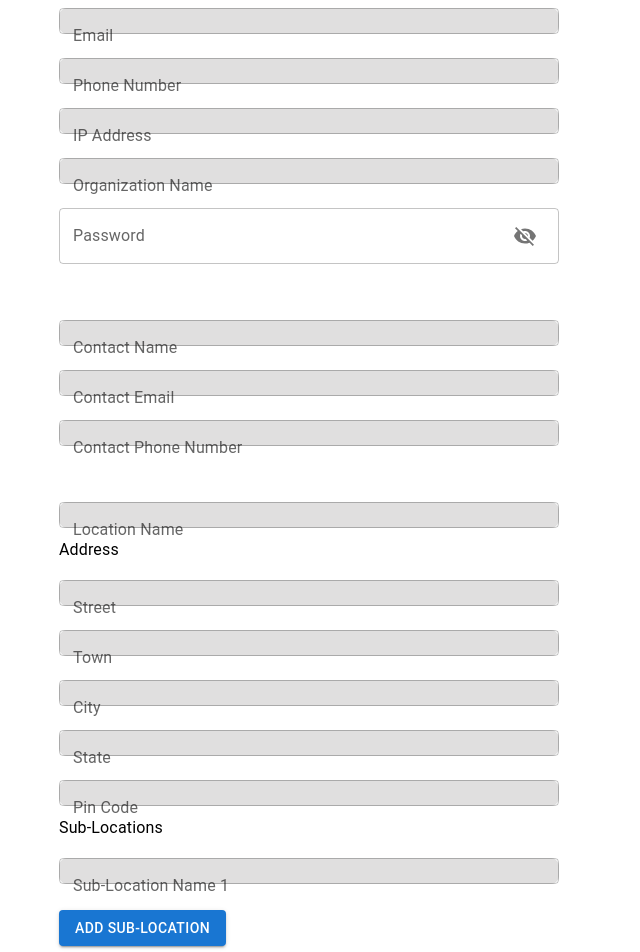
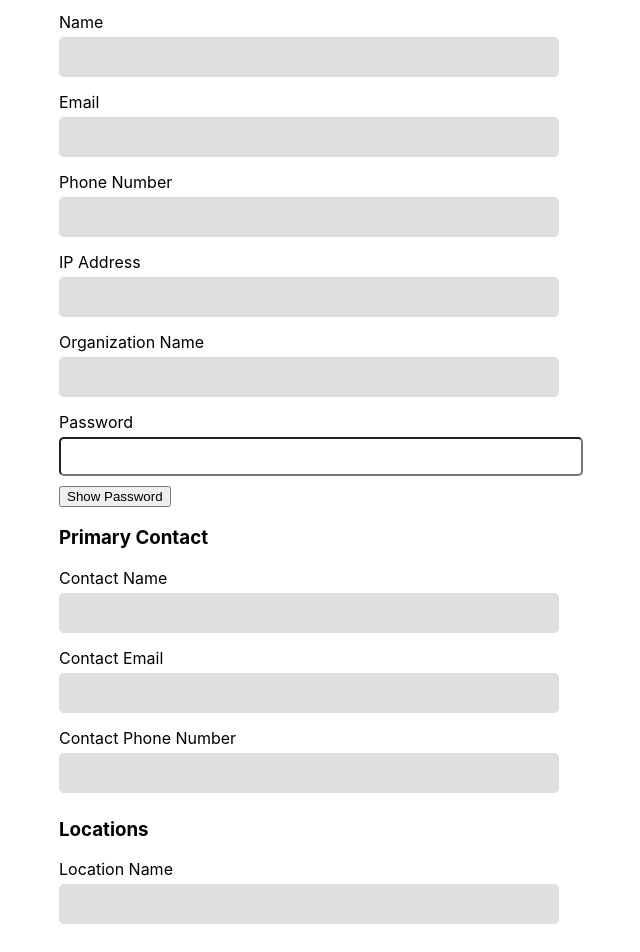
Before and after one commit to logical-mindsit-web/Admin-Website-Frontend, a React (Create React App) app: page /create-user in a window 1280 px wide. Shown: the part 120-1072 px from the top of the page, without its empty margins (331-971 px from the left). Built offline with nearby package versions, Linux system fonts and the light colour scheme.

Commit message:
User Change

```diff
--- a/src/DetailsUplode/CreateUserPage.js
+++ b/src/DetailsUplode/CreateUserPage.js
@@ -1,18 +1,8 @@
 import React, { useState } from "react";
+import { useNavigate } from "react-router-dom";
 import axios from "../utils/api";
-import {
-  TextField,
-  Button,
-  Typography,
-  IconButton,
-  InputAdornment,
-  Snackbar,
-  Alert,
-} from "@mui/material";
-import { Visibility, VisibilityOff } from "@mui/icons-material";
-import { useNavigate } from "react-router-dom";
 
-const CreateUser = () => {
+export default function CreateUser(){
   const [email, setEmail] = useState("");
   const [password, setPassword] = useState("");
   const [showPassword, setShowPassword] = useState(false);
@@ -22,8 +12,7 @@ const CreateUser = () => {
   const [organizationName, setOrganizationName] = useState("");
   const [primaryContactName, setPrimaryContactName] = useState("");
   const [primaryContactEmail, setPrimaryContactEmail] = useState("");
-  const [primaryContactPhoneNumber, setPrimaryContactPhoneNumber] =
-    useState("");
+  const [primaryContactPhoneNumber, setPrimaryContactPhoneNumber] = useState("");
   const [message, setMessage] = useState("");
   const [errors, setErrors] = useState({});
   const [snackbarOpen, setSnackbarOpen] = useState(false);
@@ -50,9 +39,7 @@ const CreateUser = () => {
 
   const handleSubLocationChange = (locationIndex, subLocationIndex, event) => {
     const newLocations = [...locations];
-    newLocations[locationIndex].subLocations[subLocationIndex][
-      event.target.name
-    ] = event.target.value;
+    newLocations[locationIndex].subLocations[subLocationIndex][event.target.name] = event.target.value;
     setLocations(newLocations);
   };
 
@@ -73,104 +60,41 @@ const CreateUser = () => {
     setLocations(newLocations);
   };
 
-  // Function to remove a specific location
   const removeLocation = (index) => {
     const newLocations = locations.filter((_, locIndex) => locIndex !== index);
     setLocations(newLocations);
   };
 
-  // Function to remove a specific sub-location
   const removeSubLocation = (locationIndex, subLocationIndex) => {
     const newLocations = [...locations];
-    newLocations[locationIndex].subLocations = newLocations[
-      locationIndex
-    ].subLocations.filter((_, subIndex) => subIndex !== subLocationIndex);
+    newLocations[locationIndex].subLocations = newLocations[locationIndex].subLocations.filter((_, subIndex) => subIndex !== subLocationIndex);
     setLocations(newLocations);
   };
 
   const validateFields = () => {
     const newErrors = {};
-    // Existing validations
     if (!name) newErrors.name = "Name is required";
-
-    // Email validations
-    if (!email || !/\S+@\S+\.\S+/.test(email))
-      newErrors.email = "Valid email is required";
-
-    // Phone number validations
-    if (!phoneNumber || !/^\d{10}$/.test(phoneNumber))
-      newErrors.phoneNumber = "Valid phone number is required (10 digits)";
-
-    // Location validations
+    if (!email || !/\S+@\S+\.\S+/.test(email)) newErrors.email = "Valid email is required";
+    if (!phoneNumber || !/^\d{10}$/.test(phoneNumber)) newErrors.phoneNumber = "Valid phone number is required (10 digits)";
     if (!IPAddress) newErrors.IPAddress = "IP Address is required";
-
-    // OrganizationName validations
-    if (!organizationName)
-      newErrors.organizationName = "Organization name is required";
-
-    // password
-    if (!password || password.length < 8)
-      newErrors.password = "Password must be at least 8 characters long";
-
-    // primaryContactName
-    if (!primaryContactName)
-      newErrors.primaryContactName = "Primary contact name is required";
-
-    // primaryContactEmail
-    if (!primaryContactEmail || !/\S+@\S+\.\S+/.test(primaryContactEmail)) {
-      newErrors.primaryContactEmail = "Valid primary contact email is required";
-    } else if (email === primaryContactEmail) {
-      newErrors.primaryContactEmail =
-        "Primary contact email must be different from the email";
-    }
-
-    // primaryContactPhoneNumber
-    if (
-      !primaryContactPhoneNumber ||
-      !/^\d{10}$/.test(primaryContactPhoneNumber)
-    ) {
-      newErrors.primaryContactPhoneNumber =
-        "Valid primary contact phone number is required (10 digits)";
-    } else if (phoneNumber === primaryContactPhoneNumber) {
-      newErrors.primaryContactPhoneNumber =
-        "Primary contact Number must be different from the PhoneNumber";
-    }
-
-    // Validate locations and sub-locations
+    if (!organizationName) newErrors.organizationName = "Organization name is required";
+    if (!password || password.length < 8) newErrors.password = "Password must be at least 8 characters long";
+    if (!primaryContactName) newErrors.primaryContactName = "Primary contact name is required";
+    if (!primaryContactEmail || !/\S+@\S+\.\S+/.test(primaryContactEmail)) newErrors.primaryContactEmail = "Valid primary contact email is required";
+    else if (email === primaryContactEmail) newErrors.primaryContactEmail = "Primary contact email must be different from the email";
+    if (!primaryContactPhoneNumber || !/^\d{10}$/.test(primaryContactPhoneNumber)) newErrors.primaryContactPhoneNumber = "Valid primary contact phone number is required (10 digits)";
+    else if (phoneNumber === primaryContactPhoneNumber) newErrors.primaryContactPhoneNumber = "Primary contact Number must be different from the PhoneNumber";
     locations.forEach((location, index) => {
-      if (!location.name)
-        newErrors[`locationName${index}`] = `Location ${
-          index + 1
-        } name is required`;
-      if (!location.address.street)
-        newErrors[`locationAddressStreet${index}`] = `Location ${
-          index + 1
-        } street address is required`;
-      if (!location.address.town)
-        newErrors[`locationAddressTown${index}`] = `Location ${
-          index + 1
-        } town address is required`;
-      if (!location.address.city)
-        newErrors[`locationAddressCity${index}`] = `Location ${
-          index + 1
-        } city address is required`;
-      if (!location.address.state)
-        newErrors[`locationAddressState${index}`] = `Location ${
-          index + 1
-        } state address is required`;
-      if (!location.address.pinCode)
-        newErrors[`locationAddressPinCode${index}`] = `Location ${
-          index + 1
-        } pin code is required`;
-
+      if (!location.name) newErrors[`locationName${index}`] = `Location ${index + 1} name is required`;
+      if (!location.address.street) newErrors[`locationAddressStreet${index}`] = `Location ${index + 1} street address is required`;
+      if (!location.address.town) newErrors[`locationAddressTown${index}`] = `Location ${index + 1} town address is required`;
+      if (!location.address.city) newErrors[`locationAddressCity${index}`] = `Location ${index + 1} city address is required`;
+      if (!location.address.state) newErrors[`locationAddressState${index}`] = `Location ${index + 1} state address is required`;
+      if (!location.address.pinCode) newErrors[`locationAddressPinCode${index}`] = `Location ${index + 1} pin code is required`;
       location.subLocations.forEach((subLocation, subIndex) => {
-        if (!subLocation.name)
-          newErrors[`subLocationName${index}-${subIndex}`] = `Sub-Location ${
-            subIndex + 1
-          } name is required`;
+        if (!subLocation.name) newErrors[`subLocationName${index}-${subIndex}`] = `Sub-Location ${subIndex + 1} name is required`;
       });
     });
-
     setErrors(newErrors);
     return Object.keys(newErrors).length === 0;
   };
@@ -196,7 +120,6 @@ const CreateUser = () => {
       });
       setMessage(response.data.message);
       setSnackbarOpen(true);
-      // Reset fields
       setEmail("");
       setPassword("");
       setName("");
@@ -206,14 +129,11 @@ const CreateUser = () => {
       setPrimaryContactName("");
       setPrimaryContactEmail("");
       setPrimaryContactPhoneNumber("");
-      setLocations([
-        {
+      setLocations([{
         name: "",
         address: { street: "", town: "", city: "", state: "", pinCode: "" },
         subLocations: [{ name: "" }],
-        },
-      ]);
-      // Navigate to home page after successful registration
+      }]);
       setTimeout(() => {
         navigate("/card");
       }, 3000);
@@ -224,271 +144,193 @@ const CreateUser = () => {
     }
   };
 
-  const handleClickShowPassword = () => setShowPassword(!showPassword);
-  const handleMouseDownPassword = (event) => event.preventDefault();
-
-  const handleCloseSnackbar = () => {
-    setSnackbarOpen(false);
-  };
+  const handleCloseSnackbar = () => setSnackbarOpen(false);
 
   return (
     <div style={{ maxWidth: "500px", margin: "0 auto", padding: "20px" }}>
-      <Typography variant="h4" component="h1">
-        Create User
-      </Typography>
+      <h2 style={{color:"black"}}>Create User</h2>
       <form onSubmit={handleSubmit}>
-        <TextField
-          label="Name"
+        <div style={{ marginBottom: "10px" }}>
+          <label>Name</label>
+          <input
             type="text"
             value={name}
             onChange={(e) => setName(e.target.value)}
-          error={!!errors.name}
-          helperText={errors.name}
-          fullWidth
-          margin="normal"
+            style={{ width: "100%", padding: "10px", margin: "5px 0", borderRadius: "5px" }}
           />
-        <TextField
-          label="Email"
+          {errors.name && <span style={{ color: "red", fontSize: "12px" }}>{errors.name}</span>}
+        </div>
+
+        <div style={{ marginBottom: "10px" }}>
+          <label>Email</label>
+          <input
             type="email"
             value={email}
             onChange={(e) => setEmail(e.target.value)}
-          error={!!errors.email}
-          helperText={errors.email}
-          fullWidth
-          margin="normal"
+            style={{ width: "100%", padding: "10px", margin: "5px 0", borderRadius: "5px" }}
           />
-        <TextField
-          label="Phone Number"
+          {errors.email && <span style={{ color: "red", fontSize: "12px" }}>{errors.email}</span>}
+        </div>
+
+        <div style={{ marginBottom: "10px" }}>
+          <label>Phone Number</label>
+          <input
             type="text"
             value={phoneNumber}
             onChange={(e) => setPhoneNumber(e.target.value)}
-          error={!!errors.phoneNumber}
-          helperText={errors.phoneNumber}
-          fullWidth
-          margin="normal"
+            style={{ width: "100%", padding: "10px", margin: "5px 0", borderRadius: "5px" }}
           />
-        <TextField
-          label="IP Address"
+          {errors.phoneNumber && <span style={{ color: "red", fontSize: "12px" }}>{errors.phoneNumber}</span>}
+        </div>
+
+        <div style={{ marginBottom: "10px" }}>
+          <label>IP Address</label>
+          <input
             type="text"
             value={IPAddress}
             onChange={(e) => setIPAddress(e.target.value)}
-          error={!!errors.IPAddress}
-          helperText={errors.IPAddress}
-          fullWidth
-          margin="normal"
+            style={{ width: "100%", padding: "10px", margin: "5px 0", borderRadius: "5px" }}
           />
-        <TextField
-          label="Organization Name"
+          {errors.IPAddress && <span style={{ color: "red", fontSize: "12px" }}>{errors.IPAddress}</span>}
+        </div>
+
+        <div style={{ marginBottom: "10px" }}>
+          <label>Organization Name</label>
+          <input
             type="text"
             value={organizationName}
             onChange={(e) => setOrganizationName(e.target.value)}
-          error={!!errors.organizationName}
-          helperText={errors.organizationName}
-          fullWidth
-          margin="normal"
+            style={{ width: "100%", padding: "10px", margin: "5px 0", borderRadius: "5px" }}
           />
-        <TextField
-          label="Password"
+          {errors.organizationName && <span style={{ color: "red", fontSize: "12px" }}>{errors.organizationName}</span>}
+        </div>
+
+        <div style={{ marginBottom: "10px" }}>
+          <label>Password</label>
+          <input
             type={showPassword ? "text" : "password"}
             value={password}
             onChange={(e) => setPassword(e.target.value)}
-          error={!!errors.password}
-          helperText={errors.password}
-          fullWidth
-          margin="normal"
-          InputProps={{
-            endAdornment: (
-              <InputAdornment position="end">
-                <IconButton
-                  onClick={handleClickShowPassword}
-                  onMouseDown={handleMouseDownPassword}
-                >
-                  {showPassword ? <Visibility /> : <VisibilityOff />}
-                </IconButton>
-              </InputAdornment>
-            ),
-          }}
+            style={{ width: "100%", padding: "10px", margin: "5px 0", borderRadius: "5px" }}
           />
+          <button type="button" onClick={() => setShowPassword(!showPassword)} style={{ marginTop: "5px" }}>
+            {showPassword ? "Hide" : "Show"} Password
+          </button>
+          {errors.password && <span style={{ color: "red", fontSize: "12px" }}>{errors.password}</span>}
+        </div>
 
-        <Typography variant="h6" component="h2">
-          Primary Contact
-        </Typography>
-        <TextField
-          label="Contact Name"
+        <div style={{ marginBottom: "20px" }}>
+          <h3>Primary Contact</h3>
+          <div style={{ marginBottom: "10px" }}>
+            <label>Contact Name</label>
+            <input
               type="text"
               value={primaryContactName}
               onChange={(e) => setPrimaryContactName(e.target.value)}
-          error={!!errors.primaryContactName}
-          helperText={errors.primaryContactName}
-          fullWidth
-          margin="normal"
+              style={{ width: "100%", padding: "10px", margin: "5px 0", borderRadius: "5px" }}
             />
-        <TextField
-          label="Contact Email"
+            {errors.primaryContactName && <span style={{ color: "red", fontSize: "12px" }}>{errors.primaryContactName}</span>}
+          </div>
+
+          <div style={{ marginBottom: "10px" }}>
+            <label>Contact Email</label>
+            <input
               type="email"
               value={primaryContactEmail}
               onChange={(e) => setPrimaryContactEmail(e.target.value)}
-          error={!!errors.primaryContactEmail}
-          helperText={errors.primaryContactEmail}
-          fullWidth
-          margin="normal"
+              style={{ width: "100%", padding: "10px", margin: "5px 0", borderRadius: "5px" }}
             />
-        <TextField
-          label="Contact Phone Number"
+            {errors.primaryContactEmail && <span style={{ color: "red", fontSize: "12px" }}>{errors.primaryContactEmail}</span>}
+          </div>
+
+          <div style={{ marginBottom: "10px" }}>
+            <label>Contact Phone Number</label>
+            <input
               type="text"
               value={primaryContactPhoneNumber}
               onChange={(e) => setPrimaryContactPhoneNumber(e.target.value)}
-          error={!!errors.primaryContactPhoneNumber}
-          helperText={errors.primaryContactPhoneNumber}
-          fullWidth
-          margin="normal"
+              style={{ width: "100%", padding: "10px", margin: "5px 0", borderRadius: "5px" }}
             />
+            {errors.primaryContactPhoneNumber && <span style={{ color: "red", fontSize: "12px" }}>{errors.primaryContactPhoneNumber}</span>}
+          </div>
+        </div>
 
-        <Typography variant="h6" component="h2">
-          Locations
-        </Typography>
+        <h3>Locations</h3>
         {locations.map((location, index) => (
           <div key={index} style={{ marginBottom: "20px" }}>
-            <TextField
-              label="Location Name"
+            <div style={{ marginBottom: "10px" }}>
+              <label>Location Name</label>
+              <input
                 type="text"
                 name="name"
                 value={location.name}
                 onChange={(e) => handleLocationChange(index, e)}
-              error={!!errors[`locationName${index}`]}
-              helperText={errors[`locationName${index}`]}
-              fullWidth
-              margin="normal"
+                style={{ width: "100%", padding: "10px", margin: "5px 0", borderRadius: "5px" }}
               />
-            <Typography variant="subtitle1">Address</Typography>
-            <TextField
-              label="Street"
+              {errors[`locationName${index}`] && <span style={{ color: "red", fontSize: "12px" }}>{errors[`locationName${index}`]}</span>}
+            </div>
+
+            <h4>Address</h4>
+            {["street", "town", "city", "state", "pinCode"].map((field) => (
+              <div style={{ marginBottom: "10px" }} key={field}>
+                <label>{field.charAt(0).toUpperCase() + field.slice(1)}</label>
+                <input
                   type="text"
-              name="street"
-              value={location.address.street}
+                  name={field}
+                  value={location.address[field]}
                   onChange={(e) => handleAddressChange(index, e)}
-              error={!!errors[`locationAddressStreet${index}`]}
-              helperText={errors[`locationAddressStreet${index}`]}
-              fullWidth
-              margin="normal"
+                  style={{ width: "100%", padding: "10px", margin: "5px 0", borderRadius: "5px" }}
                 />
-            <TextField
-              label="Town"
-              type="text"
-              name="town"
-              value={location.address.town}
-              onChange={(e) => handleAddressChange(index, e)}
-              error={!!errors[`locationAddressTown${index}`]}
-              helperText={errors[`locationAddressTown${index}`]}
-              fullWidth
-              margin="normal"
-            />
-            <TextField
-              label="City"
-              type="text"
-              name="city"
-              value={location.address.city}
-              onChange={(e) => handleAddressChange(index, e)}
-              error={!!errors[`locationAddressCity${index}`]}
-              helperText={errors[`locationAddressCity${index}`]}
-              fullWidth
-              margin="normal"
-            />
-            <TextField
-              label="State"
-              type="text"
-              name="state"
-              value={location.address.state}
-              onChange={(e) => handleAddressChange(index, e)}
-              error={!!errors[`locationAddressState${index}`]}
-              helperText={errors[`locationAddressState${index}`]}
-              fullWidth
-              margin="normal"
-            />
-            <TextField
-              label="Pin Code"
-              type="text"
-              name="pinCode"
-              value={location.address.pinCode}
-              onChange={(e) => handleAddressChange(index, e)}
-              error={!!errors[`locationAddressPinCode${index}`]}
-              helperText={errors[`locationAddressPinCode${index}`]}
-              fullWidth
-              margin="normal"
-            />
+                {errors[`locationAddress${field}${index}`] && <span style={{ color: "red", fontSize: "12px" }}>{errors[`locationAddress${field}${index}`]}</span>}
+              </div>
+            ))}
 
-            <Typography variant="subtitle1">Sub-Locations</Typography>
+            <h4>Sub-Locations</h4>
             {location.subLocations.map((subLocation, subIndex) => (
               <div key={subIndex} style={{ marginBottom: "10px" }}>
-                <TextField
-                  label={`Sub-Location Name ${subIndex + 1}`}
+                <label>Sub-Location Name {subIndex + 1}</label>
+                <input
                   type="text"
                   name="name"
                   value={subLocation.name}
                   onChange={(e) => handleSubLocationChange(index, subIndex, e)}
-                  error={!!errors[`subLocationName${index}-${subIndex}`]}
-                  helperText={errors[`subLocationName${index}-${subIndex}`]}
-                  fullWidth
-                  margin="normal"
+                  style={{ width: "100%", padding: "10px", margin: "5px 0", borderRadius: "5px" }}
                 />
                 {subIndex > 0 && (
-                  <Button
-                    variant="outlined"
-                    color="secondary"
-                    onClick={() => removeSubLocation(index, subIndex)}
-                    style={{ marginTop: "16px" }}
-                  >
+                  <button type="button" onClick={() => removeSubLocation(index, subIndex)} style={{ marginTop: "10px" }}>
                     Remove Sub-Location
-                  </Button>
+                  </button>
                 )}
               </div>
             ))}
-            <Button
-              variant="contained"
-              onClick={() => addSubLocation(index)}
-              style={{ marginTop: "8px" }}
-            >
+            <button type="button" onClick={() => addSubLocation(index)} style={{ marginTop: "10px" }}>
               Add Sub-Location
-            </Button>
-            <div>
+            </button>
+
             {locations.length > 1 && (
-                <Button
-                  variant="outlined"
-                  color="secondary"
-                  onClick={() => removeLocation(index)}
-                  style={{ marginTop: "16px" }}
-                >
+              <button type="button" onClick={() => removeLocation(index)} style={{ marginTop: "10px", color: "red" }}>
                 Remove Location
-                </Button>
+              </button>
             )}
           </div>
+        ))}
+
+        <button type="button" onClick={addLocation} style={{ marginTop: "10px" }}>
+          Add Location
+        </button>
+
+        <div style={{ marginTop: "20px" }}>
+          <button type="submit" style={{ padding: "10px 20px", backgroundColor: "#4CAF50", color: "white", borderRadius: "5px", border: "none" }}>
+            Register
+          </button>
         </div>
-        ))}
-        <Button variant="contained" onClick={addLocation}>
-          Add Location
-        </Button>
-        <Button
-          type="submit"
-          variant="contained"
-          color="primary"
-          fullWidth
-          style={{ marginTop: "16px" }}
-        >
-          Register
-        </Button>
       </form>
-      <Snackbar
-        open={snackbarOpen}
-        autoHideDuration={3000}
-        onClose={() => setSnackbarOpen(false)}
-        anchorOrigin={{ vertical: "bottom", horizontal: "right" }}
-      >
-        <Alert onClose={handleCloseSnackbar} severity="success">
+
+      {snackbarOpen && (
+        <div style={{ position: "fixed", bottom: "20px", right: "20px", backgroundColor: "green", color: "white", padding: "10px", borderRadius: "5px" }}  onClick={handleCloseSnackbar}>
           {message}
-        </Alert>
-      </Snackbar>
+        </div>
+      )}
     </div>
   );
 };
-
-export default CreateUser;
```
Lines whose indentation alone changed are shown as unchanged.
